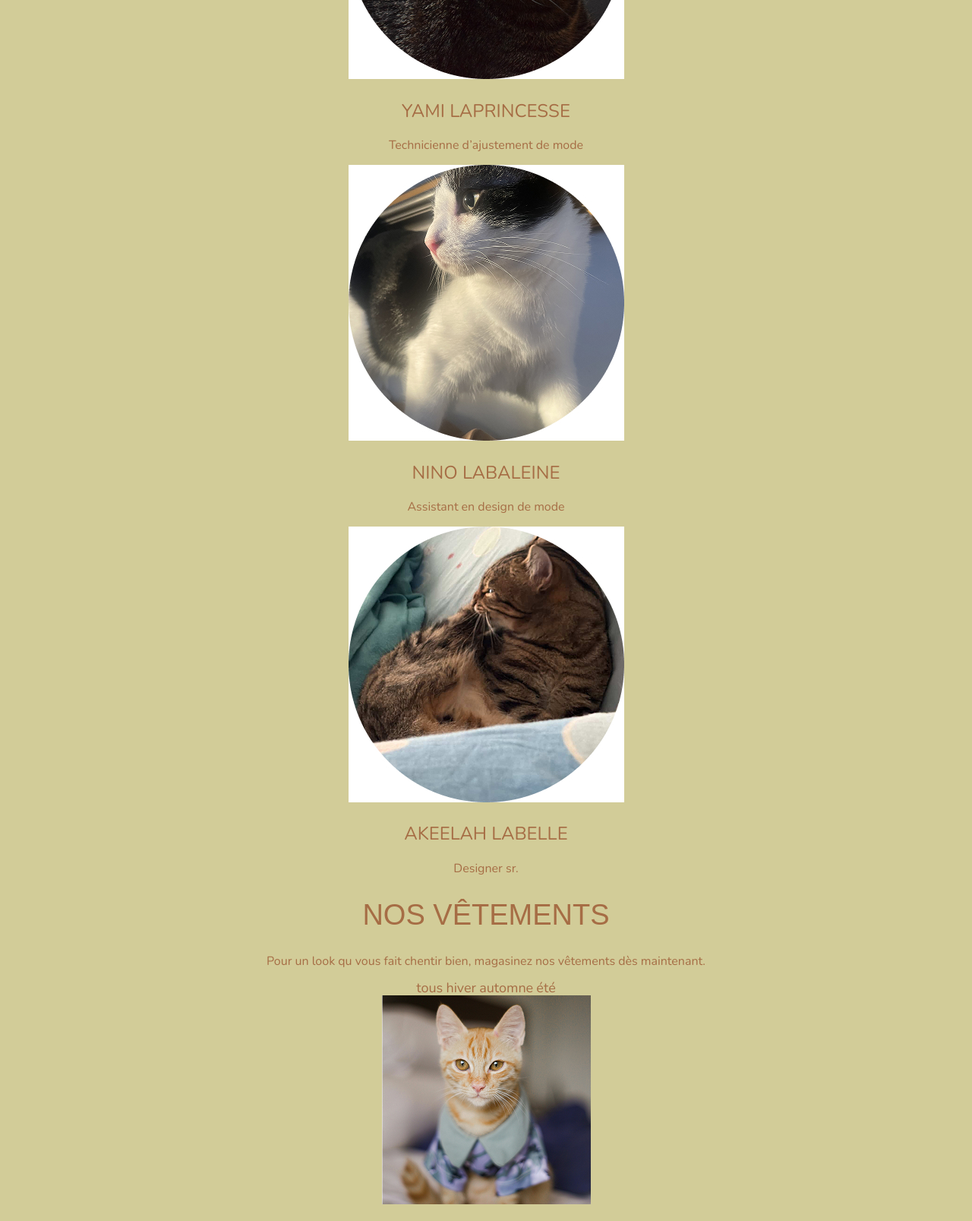
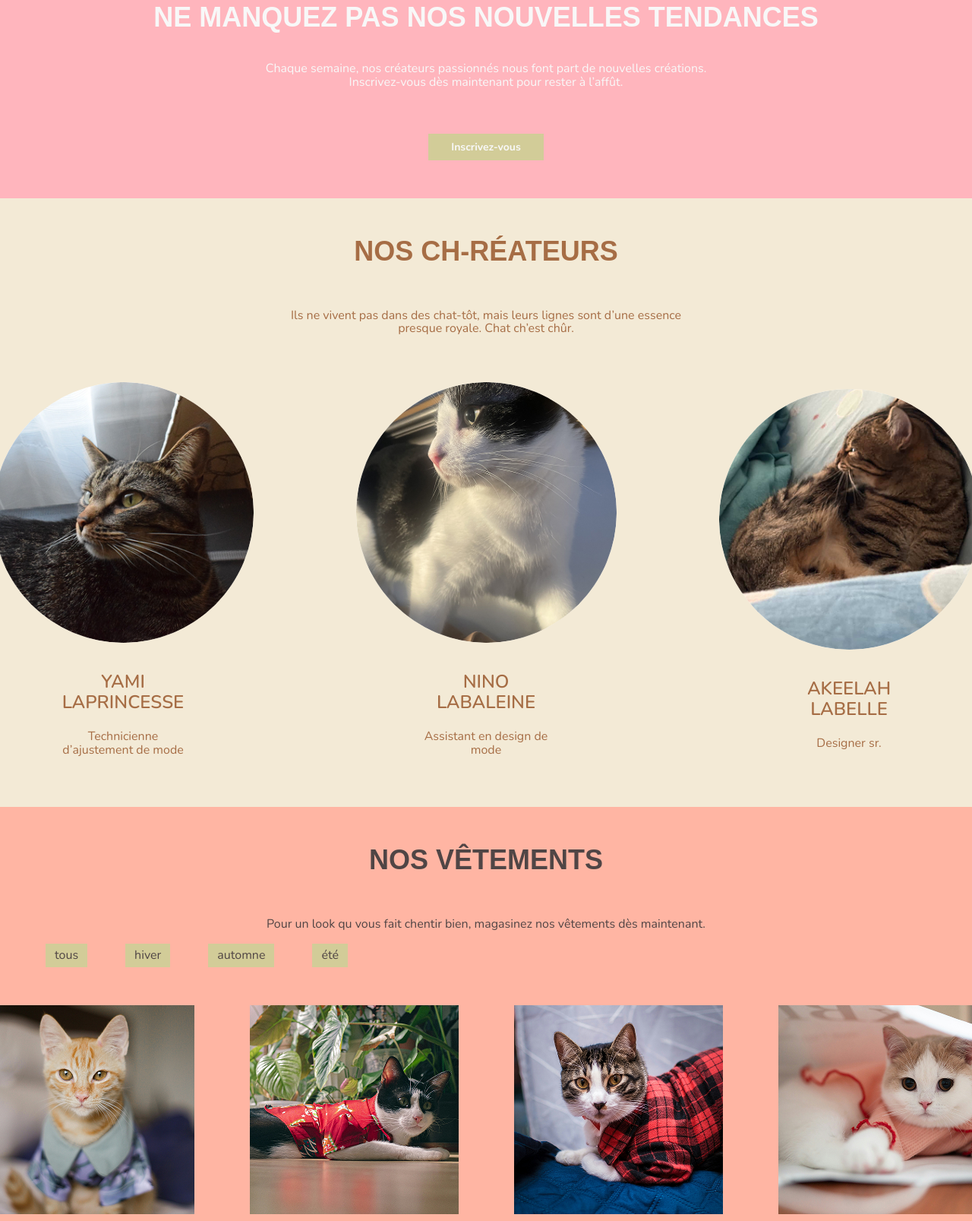
Before and after one commit to ngeorgina06/cw2_tp_final, a plain HTML site: page site/index.html in a window 1280 px wide. Shown: the part 767-2374 px from the top of the page at 76% size. Drawn offline with nearby package versions, Linux system fonts and the light colour scheme; a web font is replaced by a local one.

Commit message:
Avancement tp

```diff
--- a/site/css/style.css
+++ b/site/css/style.css
@@ -22,6 +22,8 @@ Base
 ------------------------------------------------------------------ */
 .wrapper {
     max-width: 1320px;
+
+    padding: 50px 60px;
     margin: 0 auto;
 }
 
@@ -45,21 +47,26 @@ body {
 ------------------------------------------------------------------ */
 h1 {
     font:
-        900 2.375rem/110% "Elm sans",
+        750 2rem/110% "Elm sans",
         sans-serif;
     font-optical-sizing: auto;
+
+    margin: 0;
 }
 
 h2 {
     font:
-        400 2.375rem/110% "Elm sans",
+        700 2.25rem/110% "Elm sans",
         sans-serif;
     font-optical-sizing: auto;
+
+    margin: 0;
+    padding-bottom: 40px;
 }
 
 h3 {
     font:
-        300 1.5rem/110% "Nunito",
+        600 1.5rem/110% "Nunito",
         sans-serif;
     font-optical-sizing: auto;
 }
@@ -122,13 +129,12 @@ Mise en page des BLOCS
 /* -------------------------------------------------------------------------- */
 /*------------------------------------------Header-----------------------------------------*/
 
-
 .header .wrapper {
     display: flex;
     justify-content: center;
     align-items: baseline;
 
-    padding: 17px 0px;
+    padding: 18px 20px 0px;
 }
 
 .menu-gauche {
@@ -138,6 +144,8 @@ Mise en page des BLOCS
     gap: 50px;
 
     list-style-type: none;
+
+    padding: 0px;
 }
 
 .menu-gauche li>a {
@@ -190,11 +198,12 @@ footer .wrapper {
     justify-content: space-between;
     align-items: center;
 
-    padding: 50px 0px;
+    padding: 50px 33px 40px;
 }
 
 .footer h3 {
     color: #F8F8F8;
+    margin: 0;
 }
 
 .footer-icon {
@@ -210,7 +219,7 @@ footer .wrapper {
     align-items: center;
 }
 
-.footer-icon span{
+.footer-icon span {
     color: white;
 }
 
@@ -218,14 +227,157 @@ footer .wrapper {
 /*                                 INDEX.HTML                                 */
 /* -------------------------------------------------------------------------- */
 /*------------------------------------------Hero-----------------------------------------*/
-.hero {}
+.hero {
+    min-height: 650px;
+    background: url("../images/hero.jpg") no-repeat top center;
+    background-size: cover;
 
-.hero .wrapper {}
+
+}
+
+.hero-wrapper {
+    display: flex;
+    justify-content: right;
+    align-items: last baseline;
+
+    height: 562px;
+
+    margin-right: 30px;
+}
+
+.hero-boite {
+    background-color: rgba(255, 181, 189, 0.7);
+    color: #F8F8F8;
+
+    width: 591px;
+    height: 196px;
+
+    padding: 30px;
+}
+
+.hero h1 {
+    text-align: left;
+}
+
+.hero-ST {
+    text-align: left;
+}
 
 /*------------------------------------------Inscription-----------------------------------------*/
+.inscription {
+    background: #FFB5BD no-repeat top center;
+    background-size: cover;
+
+    color: #F8F8F8;
+}
+
+.inscription-par {
+    display: flex;
+    justify-content: center;
+    align-items: center;
+}
+
+.inscription-ST {
+    max-width: 633px;
+    height: auto;
+
+    margin: 0;
+    padding-bottom: 58px;
+}
+
 /*------------------------------------------Équipe-----------------------------------------*/
+.equipe {
+    background: #F3EAD6 no-repeat top center;
+    background-size: cover;
+}
+
+.equipe-par {
+    display: flex;
+    justify-content: center;
+    align-items: center;
+}
+
+.equipe-ST {
+    max-width: 562px;
+}
+
+.cards {
+    display: grid;
+    gap: 115px;
+    grid-template-columns: repeat(3, 1fr);
+
+    justify-content: center;
+    align-items: center;
+
+    padding-top: 35px;
+}
+
+.card img {
+    border-radius: 100%;
+    width: 363px;
+    height: 363px;
+
+    border: transparent solid 10px;
+}
+
+.card img:hover {
+    border: #FFB5BD solid 10px;
+}
+
+.card-txt {
+    justify-self: center;
+    max-width: 163px;
+}
+
 /*------------------------------------------Vêtements-----------------------------------------*/
+.produits {
+    background: #FFB5A3 no-repeat top center;
+    background-size: cover;
+
+    color: #504545;
+}
+
+.filtre {
+    display: flex;
+    gap: 50px;
+
+    width: fit-content;
+
+    margin: 0;
+    padding: 0;
+}
+
+.btn-filtre {
+    background-color: #D2CC98;
+
+    border: transparent solid 2px;
+}
+
+.btn-filtre:hover {
+    border: #F8F8F8 solid 2px;
+}
+
+.btn-filtre p {
+    margin: 0;
+    padding: 5px 10px;
+}
+
+.grille {
+    display: grid;
+    gap: 73px;
+    grid-template-columns: repeat(4, 1fr);
+
+    justify-content: center;
+    align-items: center;
+
+    padding: 50px 0px 44px;
+}
+
 /*------------------------------------------Contact-----------------------------------------*/
+.contact {
+    background: #A66D45 no-repeat top center;
+    background-size: cover;
+}
 
 /* -------------------------------------------------------------------------- */
 /*                             LISTE-ARTICLES,HTML                            */
--- a/site/index.html
+++ b/site/index.html
@@ -77,14 +77,18 @@
     <!--                                  HERO                                   -->
     <!-- ----------------------------------------------------------------------- -->
     <section class="hero">
-        <div class="wrapper">
+        <div class="hero-wrapper">
 
+            <!-- Boite de texte -->
+            <div class="hero-boite">
                 <!-- Titre -->
                 <h1>Une mode avec un chat-ractère</h1>
 
                 <!-- Sous-titre -->
-            <p class="soustitre">Chez Chat beauTIM, découvrez une multitude de vêtements fabriqués avec précision et
+                <p class="hero-ST">Chez Chat beauTIM, découvrez une multitude de vêtements fabriqués avec précision et
                     chat-mour. Vous et nos vêtements sont félins pour l’autre.</p>
+            </div>
+
         </div>
     </section>
 
@@ -95,11 +99,14 @@
         <div class="wrapper">
 
             <!-- Titre -->
-            <h2>ne manquez pas nos nouvelles tendances</h2>
+            <h2>NE MANQUEZ PAS NOS NOUVELLES TENDANCES</h2>
 
             <!-- Sous-titre -->
-            <p class="soustitre">Chaque semaine, nos créateurs passionnés nous font part de nouvelles créations.
+            <div class="inscription-par">
+                <p class="inscription-ST">Chaque semaine, nos créateurs passionnés nous font part de nouvelles
+                    créations.
                     Inscrivez-vous dès maintenant pour rester à l’affût.</p>
+            </div>
 
             <!-- Bouton inscription -->
             <button>Inscrivez-vous</button>
@@ -113,38 +120,49 @@
         <div class="wrapper">
 
             <!--  Titre-->
-            <h2>nos ch-réateurs</h2>
+            <h2>NOS CH-RÉATEURS</h2>
 
             <!-- Sous-titre -->
-            <p class="soustitre">Ils ne vivent pas dans des chat-tôt, mais leurs lignes sont d’une essence presque
+            <div class="equipe-par">
+                <p class="equipe-ST">Ils ne vivent pas dans des chat-tôt, mais leurs lignes sont d’une essence presque
                     royale. Chat ch’est chûr.</p>
+            </div>
 
             <!-- Carte des créateurs -->
             <div class="cards">
 
                 <!-- Carte créatrice: Yami -->
-                <div class="card">
+                <article class="card">
                     <img src="images/yami.jpg" alt="Yami">
+                    <div class="card-txt">
                         <h3>YAMI
                             LAPRINCESSE</h3>
-                    <p class="soustitre">Technicienne d’ajustement de mode</p>
+                        <p>Technicienne d’ajustement de mode</p>
                     </div>
 
+                </article>
+
                 <!-- Carte créateur: Nino -->
-                <div class="card">
+                <article class="card">
                     <img src="images/nino.jpg" alt="Nino">
+                    <div class="card-txt">
                         <h3>NINO
                             LABALEINE</h3>
-                    <p class="soustitre">Assistant en design de mode</p>
+                        <p>Assistant en design de mode</p>
                     </div>
 
-                <!-- Carte créatrice: Akeelag -->
-                <div class="card">
+                </article>
+
+                <!-- Carte créatrice: Akeelah -->
+                <article class="card">
                     <img src="images/akeelah.jpg" alt="Akeelah">
+                    <div class="card-txt">
                         <h3>AKEELAH
                             LABELLE</h3>
-                    <p class="soustitre">Designer sr.</p>
+                        <p>Designer sr.</p>
                     </div>
+
+                </article>
             </div>
         </div>
     </section>
@@ -159,17 +177,25 @@
             <h2>NOS VÊTEMENTS</h2>
 
             <!-- Sous-titre -->
-            <p class="soustitre">
+            <p class="produits-ST">
                 Pour un look qu vous fait chentir bien, magasinez nos vêtements dès maintenant.
             </p>
 
             <!-- Menu filtre-->
-            <nav class="filtre">
-                <a class="btn-filtre">tous</a>
-                <a class="btn-filtre">hiver</a>
-                <a class="btn-filtre">automne</a>
-                <a class="btn-filtre">été</a>
-            </nav>
+            <div class="filtre">
+                <div class="btn-filtre">
+                    <p>tous</p>
+                </div>
+                <div class="btn-filtre">
+                    <p>hiver</p>
+                </div>
+                <div class="btn-filtre">
+                    <p>automne</p>
+                </div>
+                <div class="btn-filtre">
+                    <p>été</p>
+                </div>
+            </div>
 
             <!-- Grille des articles -->
             <div class="grille">
@@ -178,7 +204,8 @@
                 <div class="grille-element">
                     <a href="article.html" class="article"><img src="images/tendance01.jpg" alt="Style bureau"></a>
                     <h3>Style bureau</h3>
-                    <p class="soustitre"></p>
+                    <p class="soustitre">Chemise chic pour le bureau
+                        25.99$</p>
                 </div>
 
                 <!-- Article 02 -->
@@ -239,6 +266,9 @@
                 </div>
             </div>
 
+            <span class="material-symbols-outlined">
+                add_2
+            </span>
             <!-- Bouton voir tous les vêtements -->
             <button>Voir tous les VÊTEMENTS</button>
         </div>
```
Lines whose indentation alone changed are shown as unchanged.
